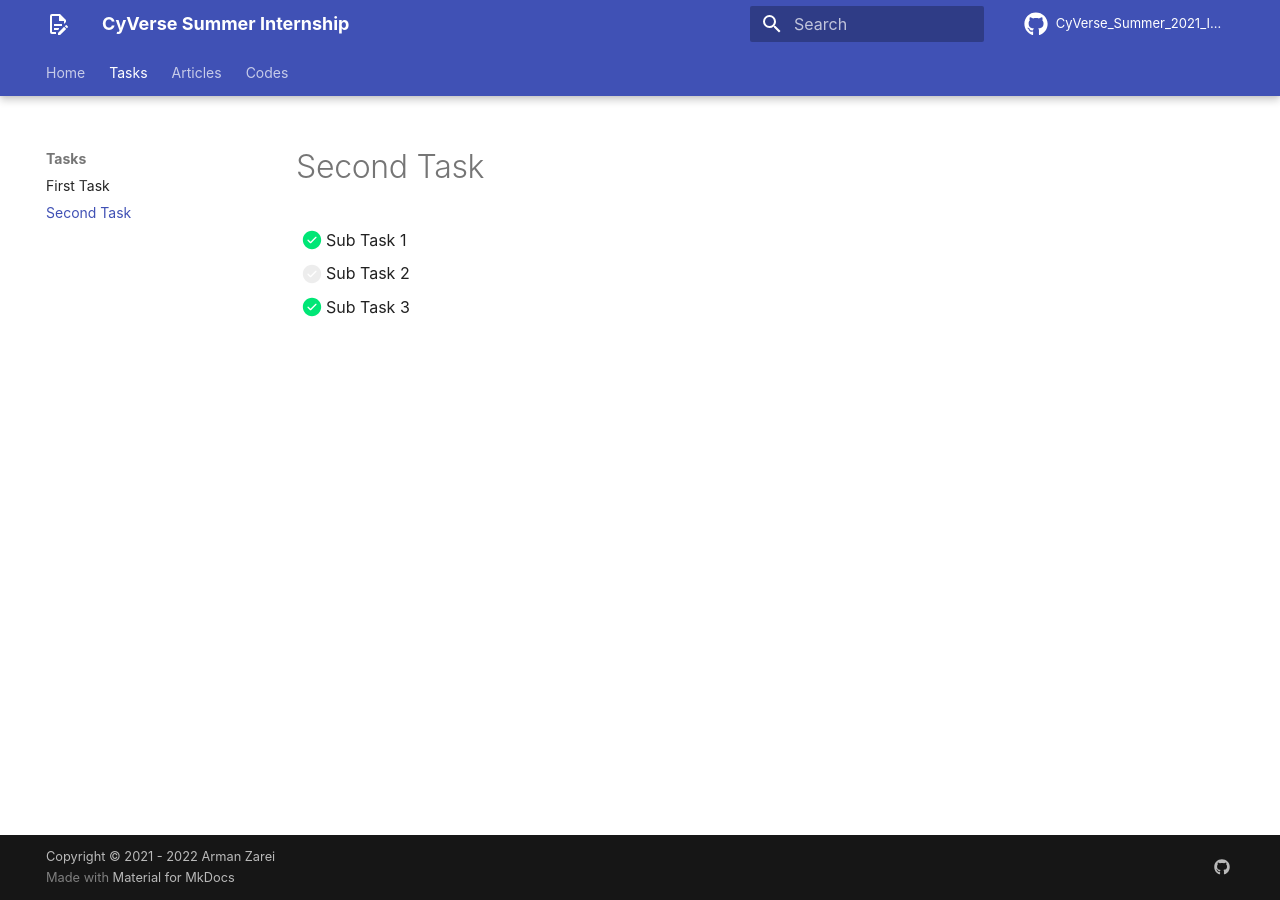
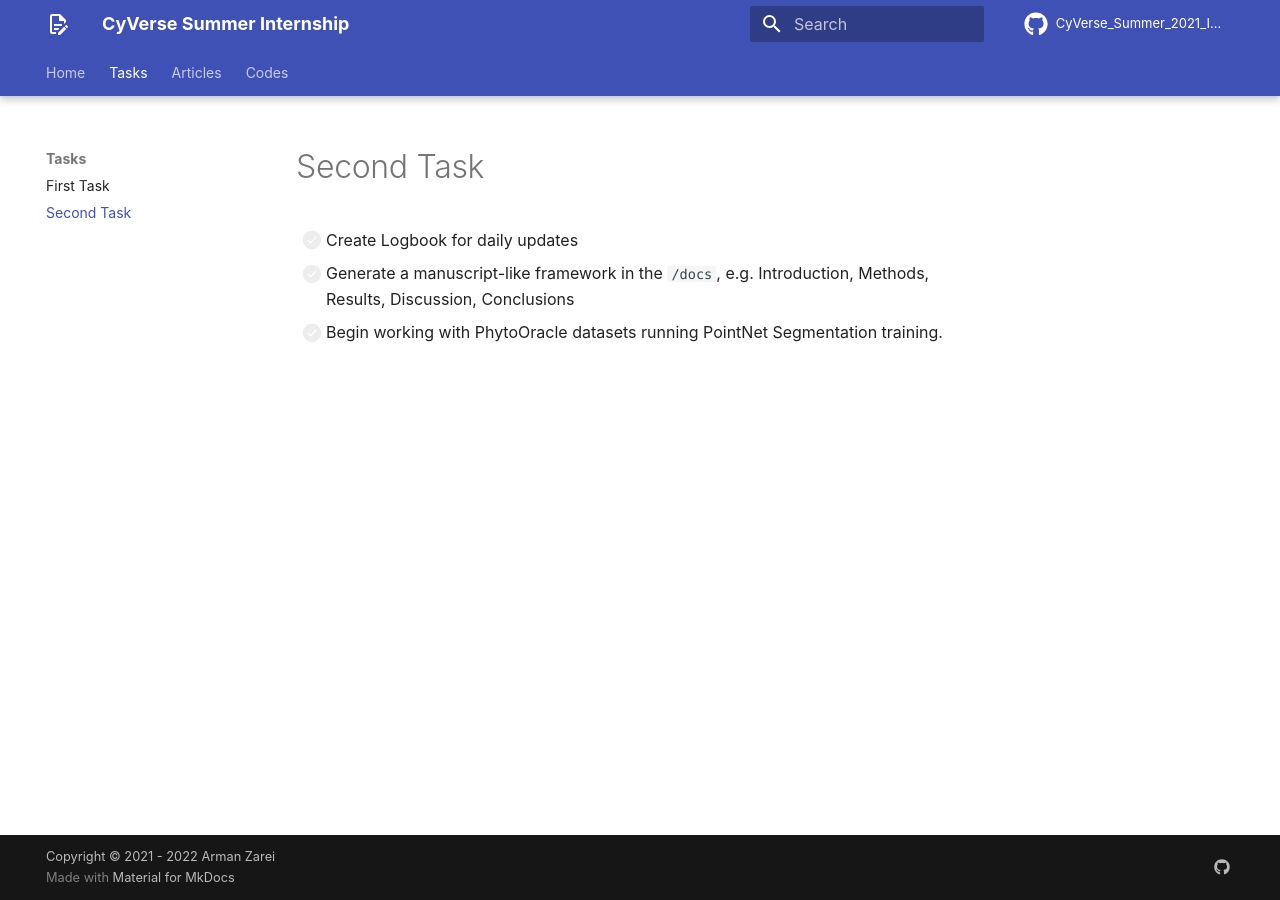
Before and after one commit to ArmanZarei/CyVerse_Machine_Learning, an MkDocs documentation site: the page built from docs/tasks/task_2.md, in a window 1280 px wide. Built offline with MkDocs 1.6.1 and Material for MkDocs 9.7.7, drawn with Linux system fonts in a browser that asks for light colours; some web fonts are replaced; comment, search, counter and statistics services are not loaded.

Commit message:
Update task_2.md

```diff
--- a/docs/tasks/task_2.md
+++ b/docs/tasks/task_2.md
@@ -1,3 +1,3 @@
-- [x] Sub Task 1
-- [ ] Sub Task 2
-- [x] Sub Task 3
+- [ ] Create Logbook for daily updates
+- [ ] Generate a manuscript-like framework in the `/docs`, e.g. Introduction, Methods, Results, Discussion, Conclusions
+- [ ] Begin working with PhytoOracle datasets running PointNet Segmentation training.
```
